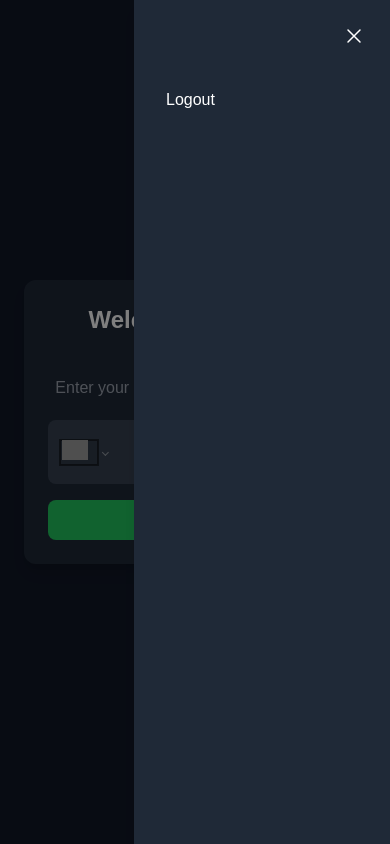
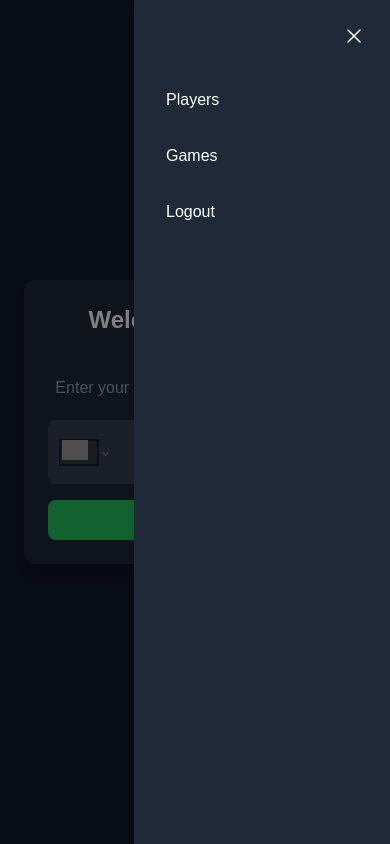
Before and after one commit to mpichardo305/Player-Ratings-Miami, a Next.js app: page / in a window 390 px wide. Both pictures are taken after a click on the button 354 px from the left and 36 px from the top of the page. Built offline with nearby package versions, Linux system fonts and the light colour scheme; no server answers; grey boxes are pictures that could not be loaded.

Commit message:
added players and games button to mobile menu

```diff
--- a/src/app/components/MobileMenu.tsx
+++ b/src/app/components/MobileMenu.tsx
@@ -34,6 +34,18 @@
           <div className="absolute right-0 top-0 h-full w-64 bg-gray-800 p-4 shadow-lg">
             <div className="mt-16 flex flex-col space-y-4">
               <button
+                onClick={() => router.push('/players')}
+                className="text-white hover:bg-gray-700 px-4 py-2 rounded-lg text-left"
+              >
+                Players
+              </button>
+              <button
+                onClick={() => router.push('/games')}
+                className="text-white hover:bg-gray-700 px-4 py-2 rounded-lg text-left"
+              >
+                Games
+              </button>
+              <button
                 onClick={handleLogout}
                 className="text-white hover:bg-gray-700 px-4 py-2 rounded-lg text-left"
               >
```
